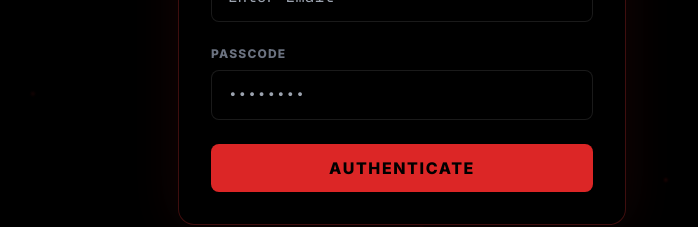
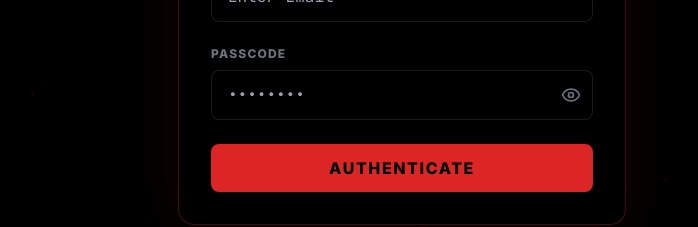
Before and after one commit to Ghost19-ui/portfolio, a React (Create React App) app in the folder frontend/: page /login in a window 1280 px wide. Shown: the part 419-646 px from the top of the page, without its empty margins (238-936 px from the left). Built offline with nearby package versions, Linux system fonts and the light colour scheme; no server answers.

Commit message:
Added password visibility toggle

```diff
--- a/frontend/src/pages/Login.jsx
+++ b/frontend/src/pages/Login.jsx
@@ -1,13 +1,14 @@
 import React, { useState, useContext } from 'react';
 import { AuthContext } from '../context/AuthContext';
 import { useNavigate } from 'react-router-dom';
-import { Lock } from 'lucide-react'; // REMOVED Unused Icons
+import { Lock, Eye, EyeOff } from 'lucide-react'; // Added Eye & EyeOff
 import { motion } from 'framer-motion';
 import NeuralBackground from '../components/NeuralBackground';
 
 const Login = () => {
   const [email, setEmail] = useState('');
   const [password, setPassword] = useState('');
+  const [showPassword, setShowPassword] = useState(false); // New State for visibility
   const [error, setError] = useState('');
   const [shake, setShake] = useState(false);
   const { login } = useContext(AuthContext);
@@ -56,7 +57,7 @@ const Login = () => {
               type="email"
               value={email}
               onChange={(e) => setEmail(e.target.value)}
-              className="w-full bg-black border border-white/10 rounded-lg py-3 px-4 text-white focus:border-red-600 outline-none font-mono"
+              className="w-full bg-black border border-white/10 rounded-lg py-3 px-4 text-white focus:border-red-600 outline-none font-mono transition-colors"
               placeholder="Enter Email"
               required
             />
@@ -64,14 +65,23 @@ const Login = () => {
 
           <div>
             <label className="block text-xs font-bold text-gray-500 uppercase tracking-widest mb-2">Passcode</label>
+            <div className="relative">
               <input
-              type="password"
+                type={showPassword ? "text" : "password"} // Dynamic Type
                 value={password}
                 onChange={(e) => setPassword(e.target.value)}
-              className="w-full bg-black border border-white/10 rounded-lg py-3 px-4 text-white focus:border-red-600 outline-none font-mono"
+                className="w-full bg-black border border-white/10 rounded-lg py-3 pl-4 pr-12 text-white focus:border-red-600 outline-none font-mono transition-colors"
                 placeholder="••••••••"
                 required
               />
+              <button
+                type="button"
+                onClick={() => setShowPassword(!showPassword)}
+                className="absolute right-3 top-1/2 -translate-y-1/2 text-gray-500 hover:text-red-500 transition-colors"
+              >
+                {showPassword ? <EyeOff size={20} /> : <Eye size={20} />}
+              </button>
+            </div>
           </div>
 
           <button
```
Lines whose indentation alone changed are shown as unchanged.
